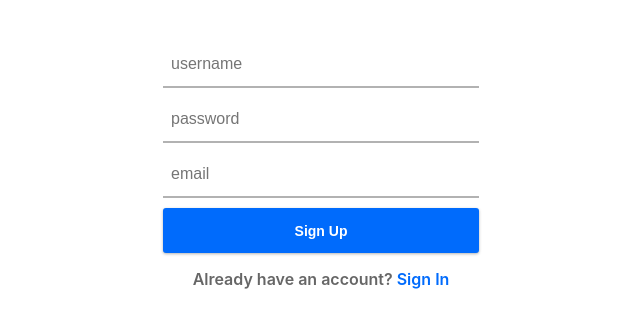
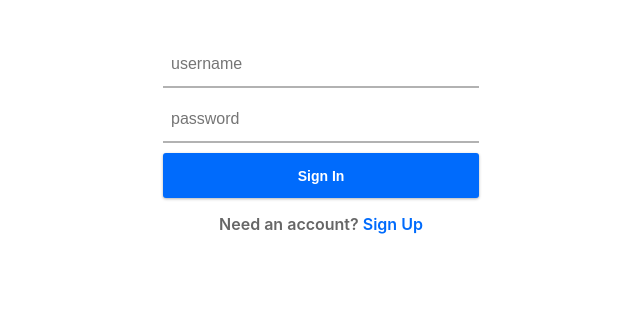
Before and after one commit to superluminar-io/serverless-workshop-fe, a React (Create React App) app: page / in a window 1280 px wide. Shown: the part 117-444 px from the top of the page, without its empty margins (319-959 px from the left). Built offline with nearby package versions, Linux system fonts and the light colour scheme; no server answers; what aws-amplify would draw is missing.

Commit message:
Change default widget to SignIn

```diff
--- a/src/Form.js
+++ b/src/Form.js
@@ -71,7 +71,7 @@ async function shorten({url}, updateFormType) {
 }
 
 export default function Form() {
-    const [formType, updateFormType] = useState('signUp');
+    const [formType, updateFormType] = useState('signIn');
     const [formState, updateFormState] = useReducer(reducer, initialFormState);
     function renderForm() {
         switch(formType) {
```
